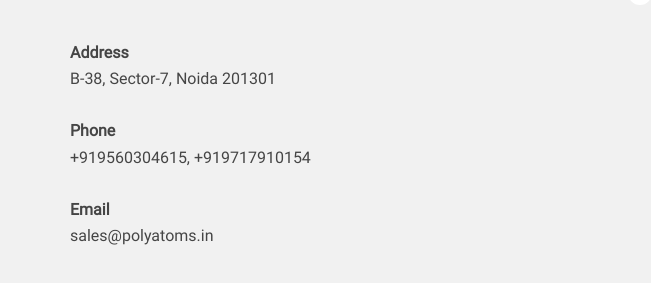
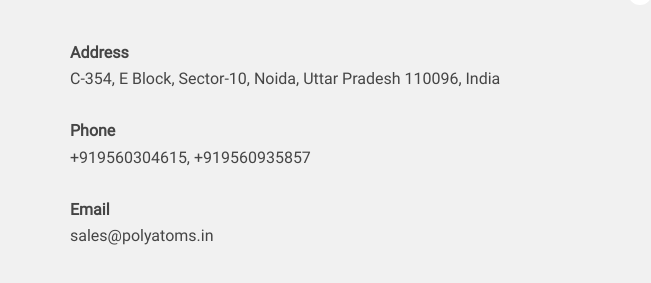
Before and after one commit to polyatoms/polyatoms.github.io, a plain HTML site: page index.html in a window 1280 px wide. Shown: the part 913-1196 px from the top of the page, 0-651 px from the left. Drawn offline with Linux system fonts and the light colour scheme; grey boxes are pictures that could not be loaded; a web font is replaced by a local one.

Commit message:
Update index.html

```diff
--- a/index.html
+++ b/index.html
@@ -49,7 +49,7 @@
     margin-bottom:  0px;
     margin-right:  16px;
     margin-top: 5px;
-"><i class="fas fa-phone-square"></i> &nbsp;&nbsp;+919560304615, +919717910154&nbsp;&nbsp;&nbsp;&nbsp;&nbsp;&nbsp;&nbsp;&nbsp;&nbsp;&nbsp;&nbsp;&nbsp; <i class="fas fa-envelope"></i>&nbsp;&nbsp;sales@polyatoms.com</p>
+"><i class="fas fa-phone-square"></i> &nbsp;&nbsp;+919560304615, +919560935857 &nbsp;&nbsp;&nbsp;&nbsp;&nbsp;&nbsp;&nbsp;&nbsp;&nbsp;&nbsp;&nbsp;&nbsp; <i class="fas fa-envelope"></i>&nbsp;&nbsp;sales@polyatoms.in</p>
                     <ul class="nav navbar-nav">
                         <li class="scroll active"><a href="#home">Home </a></li>
                         <li class="scroll"><a href="#services">Services </a></li>
@@ -400,12 +400,12 @@ tempor incididunt ut labore et dolore magna aliqua. Ut enim ad minim veniam,</p>
             <div class="col-sm-6">
             <div class="address">
             <h4>Address</h4>
-            <p>B-38, Sector-7, Noida 201301</p>
+            <p>C-354, E Block, Sector-10, Noida, Uttar Pradesh 110096, India</p>
             </div>
 
             <div class="address">
             <h4>Phone </h4>
-            <p>+919560304615, +919717910154</p>
+            <p>+919560304615, +919560935857</p>
             </div>
 
             <div class="address">
```
